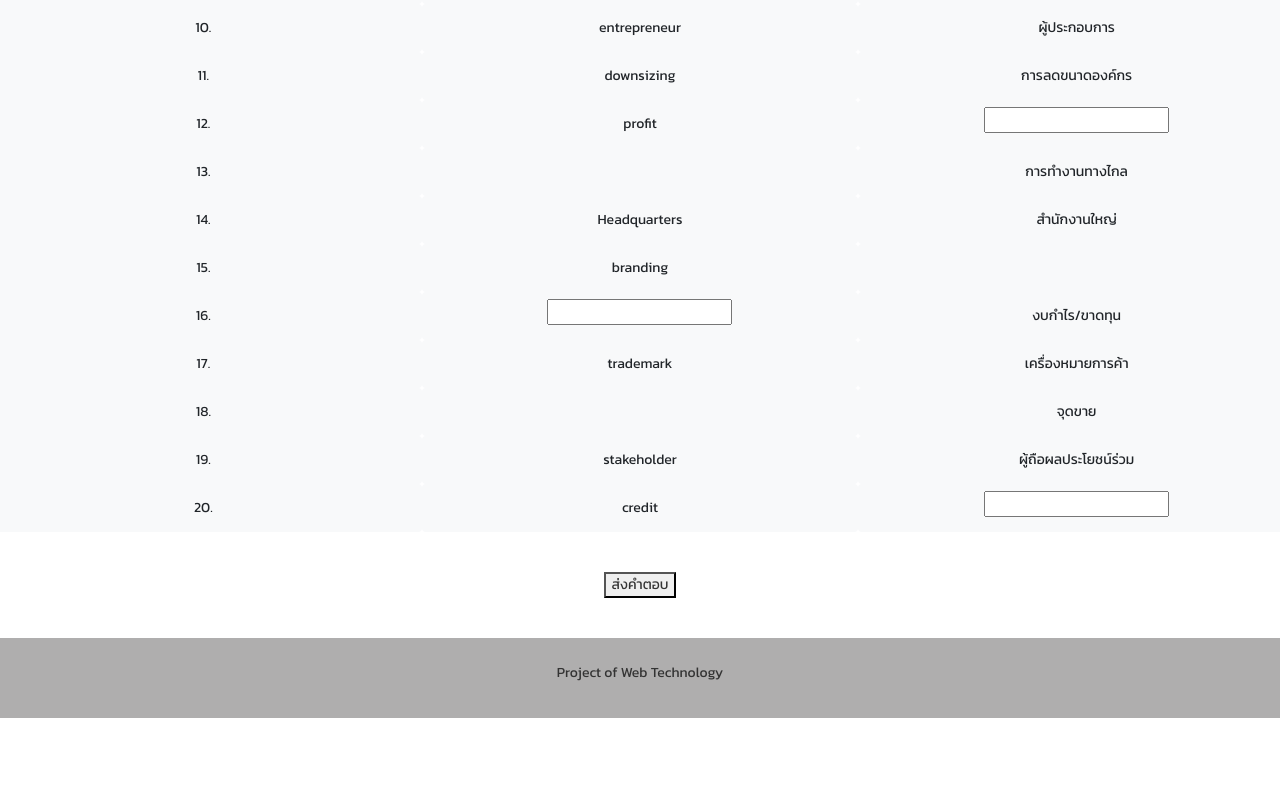
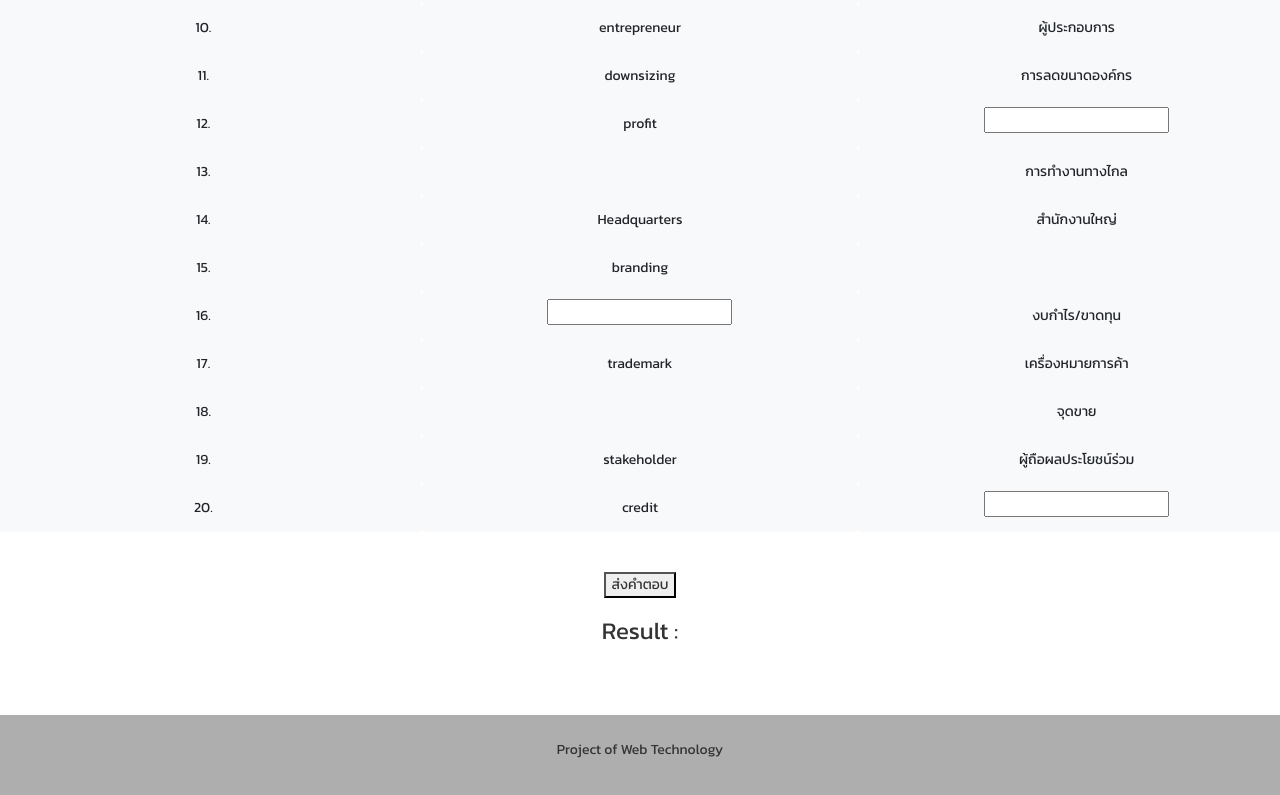
Before and after one commit to Kittipot321/project-web-tech2, a plain HTML site: page webtech/story222.html in a window 1280 px wide. Shown: the part 634-1429 px from the top of the page. Before the commit the page ends 1352 px from the top, so only its background shows below. Drawn offline with nearby package versions, Linux system fonts and the light colour scheme.

Commit message:
Update story222.html

```diff
--- a/webtech/story222.html
+++ b/webtech/story222.html
@@ -320,6 +320,8 @@
         </div>
         <br><br>
         <button type="submit" onclick="changecolor()">ส่งคำตอบ</button>
+        <br>
+        <h3 id="result">Result :</h3>
 
         <script>
             function changecolor() {
```
